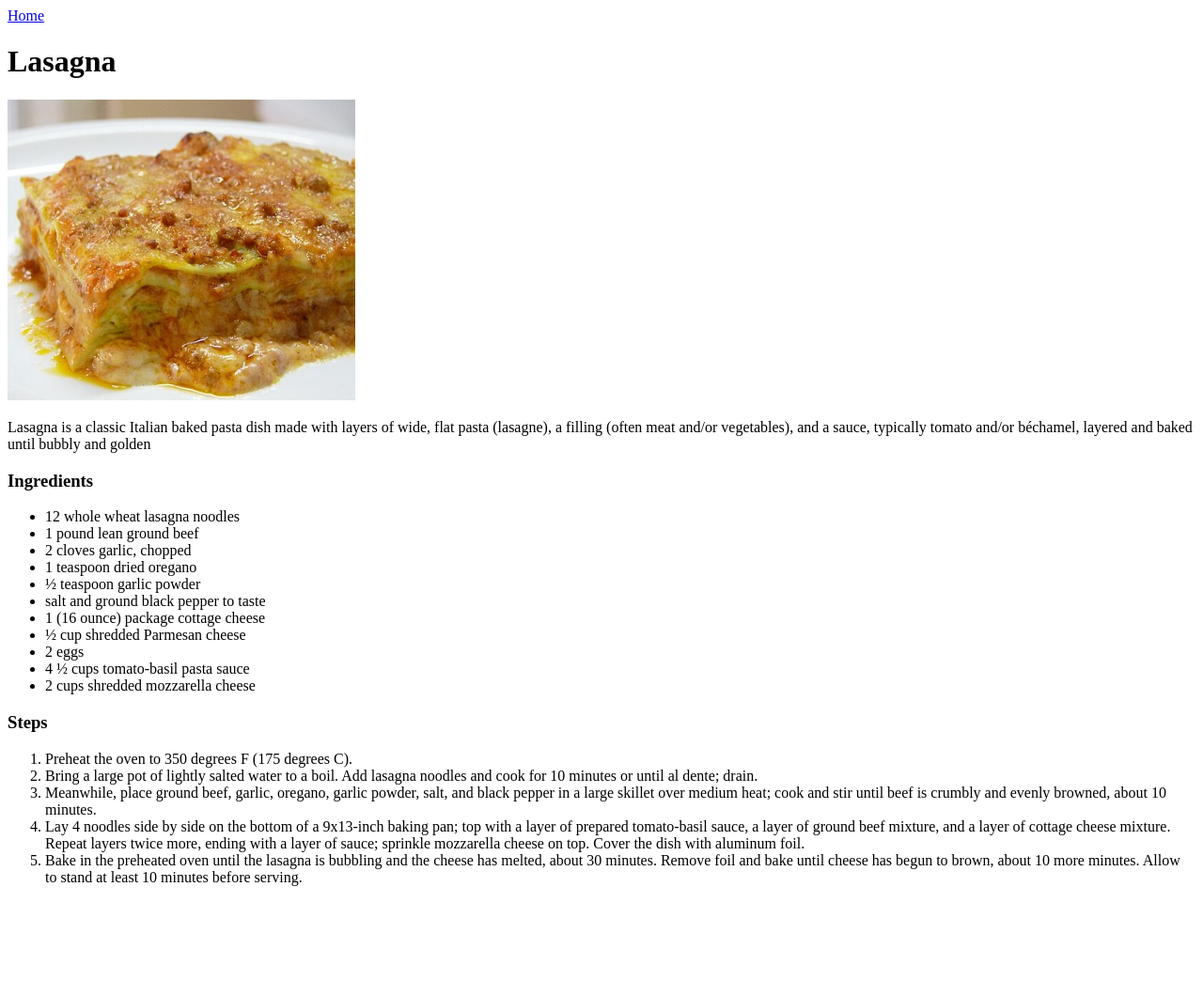
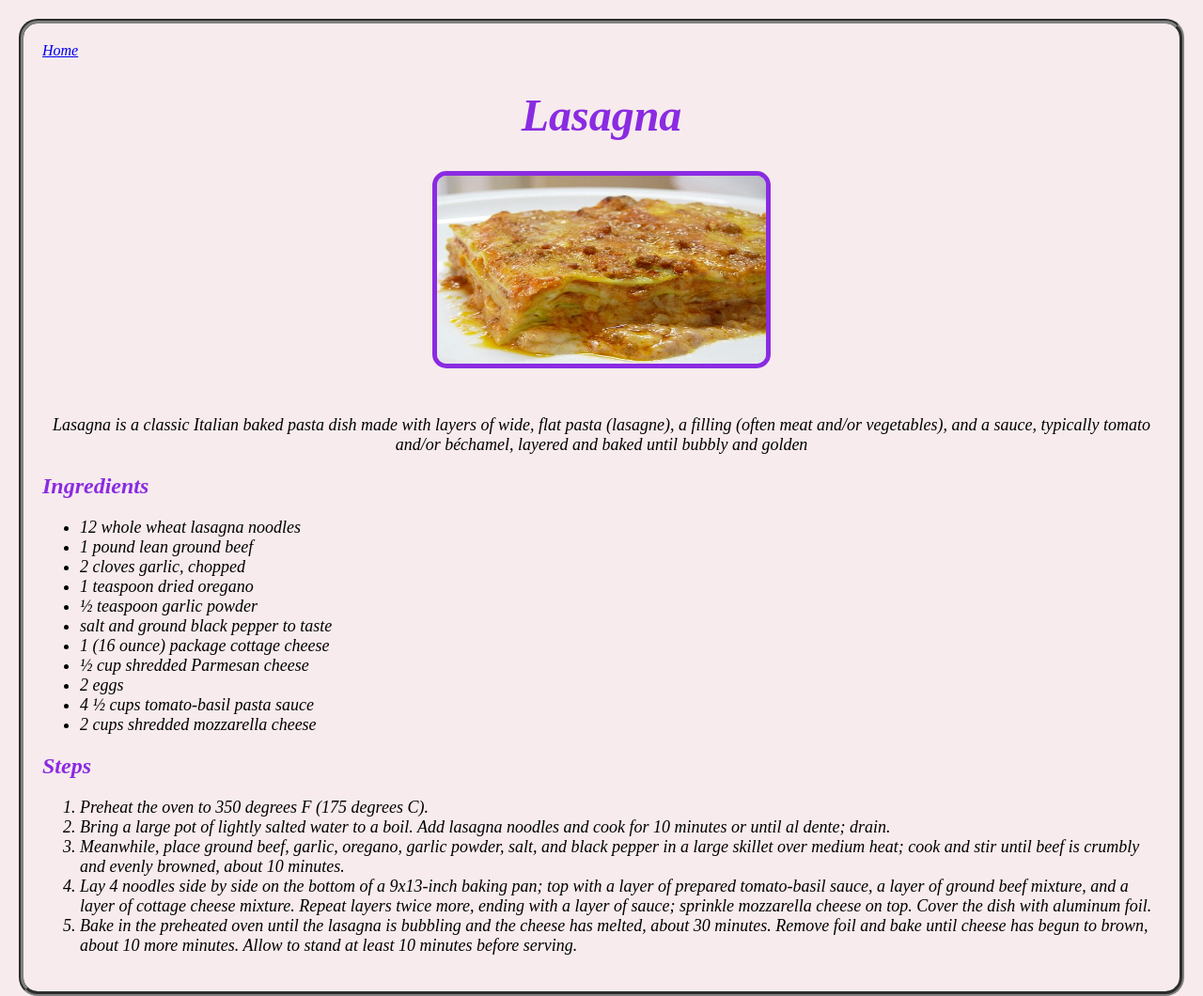
Before and after one commit to vignesh-py/odin-recipes, a plain HTML site: page recipes/lasagna.html in a window 1280 px wide. Shown: the whole page at 94% size. Before the commit the page ends 959 px from the top, so only its background shows below. Drawn offline with Linux system fonts and the light colour scheme.

Commit message:
add css to lasagna.html

```diff
--- /dev/null
+++ b/recipes/lasagna.css
@@ -0,0 +1,43 @@
+
+body
+{
+    background-color: #F7EBED;
+    border: 5px groove gray;
+    border-radius: 20px;
+    font-style: italic;
+    padding: 20px;
+    margin: 20px;
+
+}
+
+img
+{
+  display: block;
+  width: 350px;;
+  height: 200px;
+  border-radius: 15px;
+  border: 5px solid blueviolet ;
+  margin: auto;
+  margin-bottom: 50px;
+}
+
+.para{
+  text-align: center;
+  font-size: large;
+}
+
+.heading {
+    text-align: center;
+    font-size: 3em;
+}
+
+
+.heading,
+.ingredients,
+.steps{
+  color: blueviolet;
+}
+
+ul,ol{
+  font-size: large;
+}
--- a/recipes/lasagna.html
+++ b/recipes/lasagna.html
@@ -4,15 +4,16 @@
     <meta charset="UTF-8">
     <meta name="viewport" content="width=device-width, initial-scale=1.0">
     <title>lasagna</title>
+     <link rel="stylesheet" href="lasagna.css">
 </head>
   <body>
     <a href="../index.html">Home</a>
-    <h1>Lasagna</h1>
+    <h1 class="heading">Lasagna</h1>
     <img src="../images/lasagna.jpg" width="370" height="320" alt="image of lasagna">
-    <p>Lasagna is a classic Italian baked pasta dish made with layers of wide, flat pasta (lasagne), a filling (often meat and/or vegetables),
+    <p class="para">Lasagna is a classic Italian baked pasta dish made with layers of wide, flat pasta (lasagne), a filling (often meat and/or vegetables),
         and a sauce, typically tomato and/or béchamel, layered and baked until bubbly and golden</p>
 
-    <h3>Ingredients</h3>
+    <h2 class="ingredients">Ingredients</h2>
       <ul>
         <li>12 whole wheat lasagna noodles</li>
         <li>1 pound lean ground beef</li>
@@ -27,7 +28,7 @@
         <li>2 cups shredded mozzarella cheese</li>
       </ul>
 
-    <h3>Steps</h3>
+    <h2 class="steps">Steps</h2>
     <ol>
         <li>Preheat the oven to 350 degrees F (175 degrees C).</li>
         <li>Bring a large pot of lightly salted water to a boil. Add lasagna noodles
```
